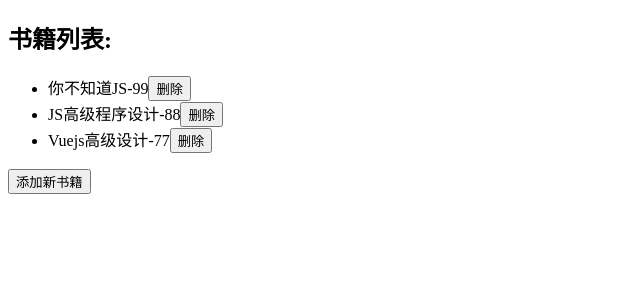
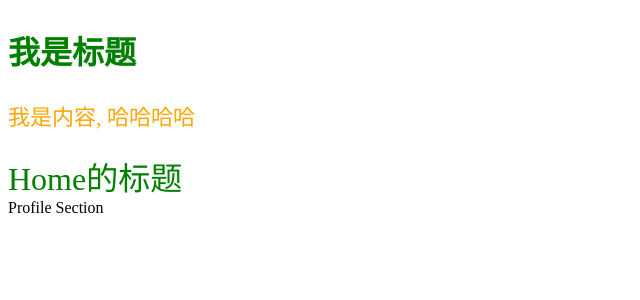
Before and after one commit to yzjgogo/vue3study, a React (Create React App) app in the folder react_scaffold/: page / in a window 1280 px wide. Shown: the top 300 px of the page, without its empty margins (0-640 px from the left). Built offline with nearby package versions, Linux system fonts and the light colour scheme.

Commit message:
提交一波代码

```diff
--- /dev/null
+++ b/react_scaffold/src/21CSS_1_内联样式的CSS/App.jsx
@@ -0,0 +1,38 @@
+import React, { PureComponent } from 'react'
+
+export class App extends PureComponent {
+  constructor() {
+    super()
+
+    this.state = {
+      titleSize: 30
+    }
+  }
+
+  addTitleSize() {
+    this.setState({ titleSize: this.state.titleSize + 2 })
+  }
+
+  render() {
+    const { titleSize } = this.state
+
+    /**
+      内联样式的CSS
+      1：style={样式对象}
+      2：写法上需要使用驼峰写法，例如font-size需要写成fontSize
+      3：编写时很多时候没有代码提示，不友好；
+      4：样式写多了代码太混乱了
+      5：某些样式无法编写，例如伪类样式、伪元素样式等
+      6：内联样式可以使用state中的值也可以动态修改state中的值。
+     */
+    return (
+      <div>
+        <button onClick={e => this.addTitleSize()}>增加titleSize</button>
+        <h2 style={{color: "red", fontSize: `${titleSize}px`}}>我是标题</h2>
+        <p style={{color: "blue", fontSize: "20px"}}>我是内容, 哈哈哈</p>
+      </div>
+    )
+  }
+}
+
+export default App
--- /dev/null
+++ b/react_scaffold/src/21CSS_2_普通的CSS写法/App.css
@@ -0,0 +1,9 @@
+.title {
+  font-size: 32px;
+  color: green;
+}
+
+.content {
+  font-size: 22px;
+  color: orange;
+}
--- /dev/null
+++ b/react_scaffold/src/21CSS_2_普通的CSS写法/App.jsx
@@ -0,0 +1,23 @@
+import React, { PureComponent } from 'react'
+import "./App.css"
+import Home from './home/Home'
+import Profile from './profile/Profile'
+/**
+ 看Home.jsx中的注释：
+ 总结：这种css写法就是最原始的web前端css的写法，所有的样式都是全局的，无法只在当前组件内生效(类似Vue的scoped)，所以会导致样式冲突的问题。
+ */
+export class App extends PureComponent {
+  render() {
+    return (
+      <div>
+        <h2 className='title'>我是标题</h2>
+        <p className='content'>我是内容, 哈哈哈哈</p>
+
+        <Home/>
+        <Profile/>
+      </div>
+    )
+  }
+}
+
+export default App
--- /dev/null
+++ b/react_scaffold/src/21CSS_2_普通的CSS写法/home/Home.css
@@ -0,0 +1,3 @@
+.section {
+  border: 1px solid skyblue;
+}
--- /dev/null
+++ b/react_scaffold/src/21CSS_2_普通的CSS写法/home/Home.jsx
@@ -0,0 +1,16 @@
+import React, { PureComponent } from 'react'
+import "./Home.css"
+
+export class Home extends PureComponent {
+  render() {
+    return (
+      // 在./Home.css中定义了.section的样式有边框，但是因为在Profile.css中也定义了.section的样式无边框，所以这里的样式被覆盖了，可见这种css写法不好，因为定义的样式都是全局的
+      <div className='section'>
+        {/* 并没有在./Home.css中定义.title的样式，但是使用了App.css中的.title的样式，可见这种css方式不好，因为定义的样式都是全局的 */}
+        <div className='title'>Home的标题</div>
+      </div>
+    )
+  }
+}
+
+export default Home
--- /dev/null
+++ b/react_scaffold/src/21CSS_2_普通的CSS写法/profile/Profile.jsx
@@ -0,0 +1,16 @@
+import React, { PureComponent } from 'react'
+import "./Profle.css"
+
+export class Profile extends PureComponent {
+  render() {
+    return (
+      <div>
+        <div className='section'>
+          Profile Section
+        </div>
+      </div>
+    )
+  }
+}
+
+export default Profile
--- /dev/null
+++ b/react_scaffold/src/21CSS_2_普通的CSS写法/profile/Profle.css
@@ -0,0 +1,3 @@
+.section {
+  border: none;
+}
--- a/react_scaffold/src/index.js
+++ b/react_scaffold/src/index.js
@@ -33,7 +33,9 @@
 // import App from "./19_React的严格模式/App"
 // import App from "./20_React的动画实现/01_CSSTransition动画/App"
 // import App from "./20_React的动画实现/02_SwitchTransition/App"
-import App from "./20_React的动画实现/03_TransitionGroup/App"
+// import App from "./20_React的动画实现/03_TransitionGroup/App"
+// import App from "./21CSS_1_内联样式的CSS/App"
+import App from "./21CSS_2_普通的CSS写法/App"
 // import { StrictMode } from "react"
 
 // 编写React代码, 并且通过React渲染出来对应的内容
```
